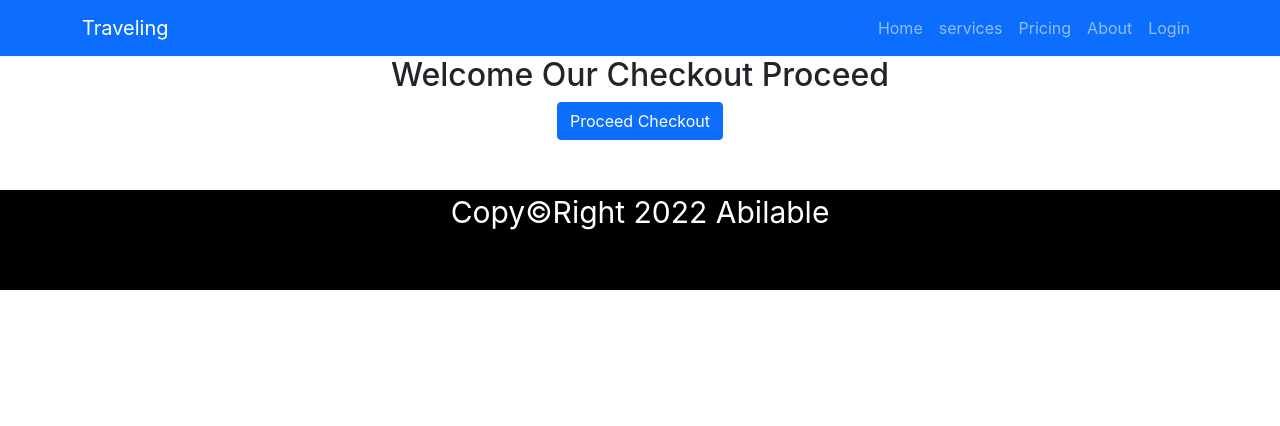
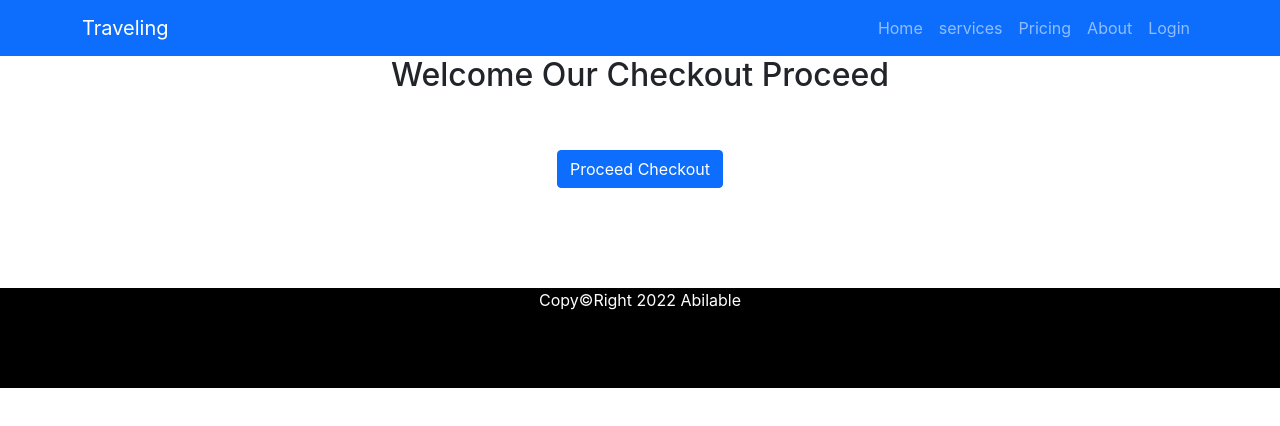
Before and after one commit to mizanurrahaman789/tourist-and-travel-guide, a React (Create React App) app: page /service/1 in a window 1280 px wide. Shown: the top 426 px of the page. Built offline with nearby package versions, Linux system fonts and the light colour scheme; no server answers.

Commit message:
fotter commit

```diff
--- a/src/Pages/ServiceDetails/ServiceDetails.js
+++ b/src/Pages/ServiceDetails/ServiceDetails.js
@@ -5,10 +5,10 @@ const ServiceDetails = () => {
       const { serviceId } = useParams
       return (
             <div>
-                  <h2 className='text-center'>Welcome Our Checkout Proceed {serviceId}</h2>
+                  <h2 className='text-center mt-20'>Welcome Our Checkout Proceed {serviceId}</h2>
                   <div className='text-center'>
                         <Link to='/checkout'>
-                              <button className='btn btn-primary'>Proceed Checkout</button>
+                              <button className='btn btn-primary mt-5'>Proceed Checkout</button>
                         </Link>
                   </div>
             </div>
--- a/src/Pages/Shared/Footer/Footer.css
+++ b/src/Pages/Shared/Footer/Footer.css
@@ -2,13 +2,13 @@
       width: 100%;
       height: 100px;
       background-color: black;
+      margin-top: 100px;
+
 }
 
 .footer-containar p {
+      justify-content: center;
       text-align: center;
-      justify-content: center;
       align-items: center;
-      font-size: 30px;
-      margin-top: 50px;
-      color: white
+      color: white;
 }
--- a/src/Pages/Shared/Footer/Footer.js
+++ b/src/Pages/Shared/Footer/Footer.js
@@ -4,8 +4,8 @@ import './Footer.css'
 const Footer = () => {
       return (
             <div>
-                  <footer className='footer-containar'>
-                        <p>Copy&copy;Right 2022 Abilable</p>
+                  <footer className='footer-containar '>
+                        <p style={{ color: 'white' }} className=''>Copy&copy;Right 2022 Abilable</p>
                   </footer>
             </div>
       );
```
